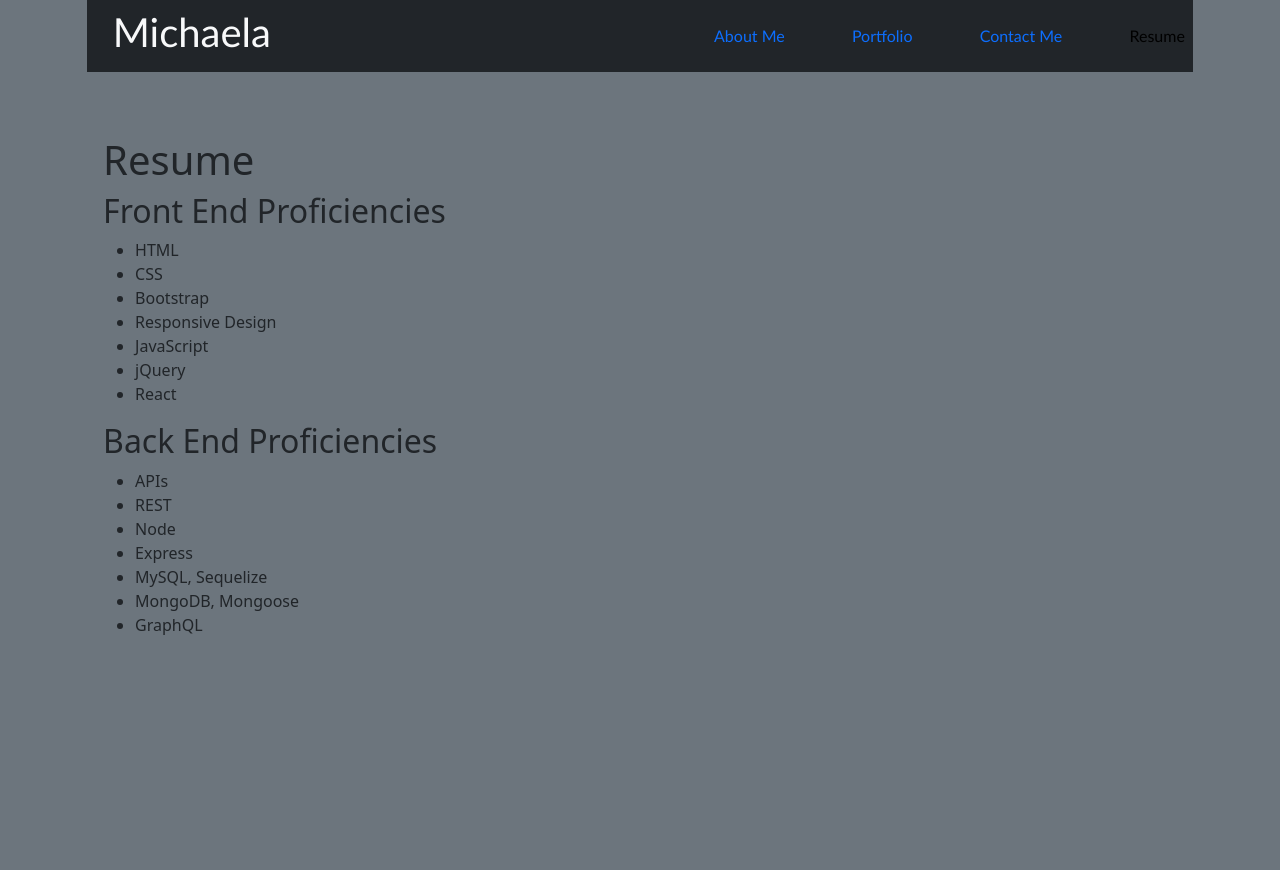
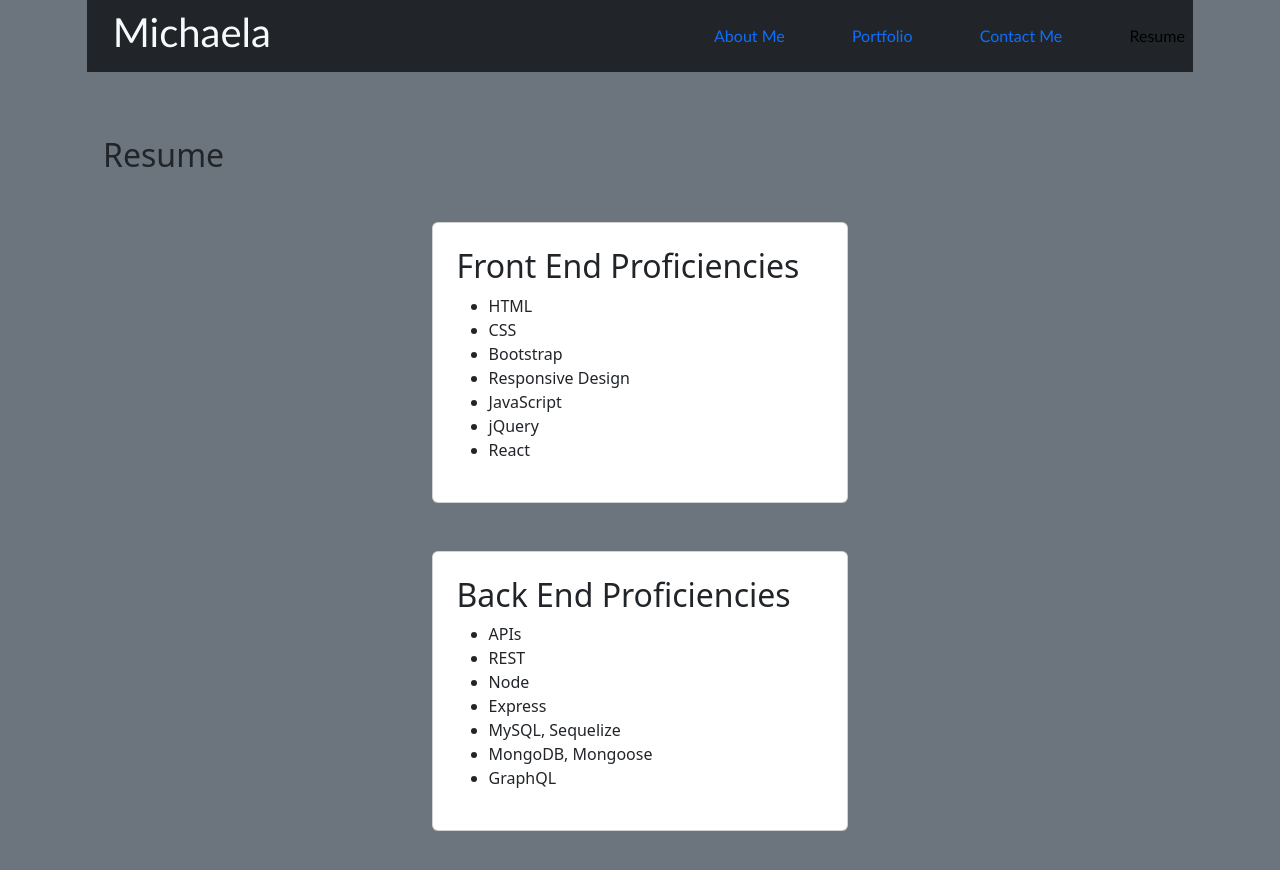
Before and after one commit to MichaelaRB/portfolio, a React (Vite) app: page /Resume in a window 1280 px wide. Shown: the top 870 px of the page. Before the commit the page ends 800 px from the top, so only its background shows below. Built offline with nearby package versions, Linux system fonts and the light colour scheme.

Commit message:
formatted the contact page and the resume page

```diff
--- a/src/pages/Contact.jsx
+++ b/src/pages/Contact.jsx
@@ -1,6 +1,6 @@
 export default function Contact() {
     return (
-      <div>
+      <div class="card bg-dark text-light p-3">
         <section class="mb-4">
 
             <h2 class="h1-responsive font-weight-bold text-center my-4">Contact Me</h2>
--- a/src/pages/Portfolio.jsx
+++ b/src/pages/Portfolio.jsx
@@ -9,7 +9,7 @@ import globe from '../assets/globe.png';
 export default function Blog() {
     return (
       <div>
-        <h1>Portfolio</h1>
+        <h2>Portfolio</h2>
       <div class="container w-50 d-flex flex-wrap">
         <div class="card text-bg-dark mt-5">
           <img src={petFacts} class="card-img-top" alt="The deployed Pet Facts website."/>
--- a/src/pages/Resume.jsx
+++ b/src/pages/Resume.jsx
@@ -1,8 +1,10 @@
 export default function Blog() {
     return (
       <div>
-        <h1>Resume</h1>
-        <h2>Front End Proficiencies</h2>
+        <h2>Resume</h2>
+        <div class="container w-50">
+        <div class="card m-5 p-4">
+          <h2 class="card-title">Front End Proficiencies</h2>
           <ul>
               <li>HTML</li>
               <li>CSS</li>
@@ -12,7 +14,9 @@ export default function Blog() {
               <li>jQuery</li>
               <li>React</li>
           </ul>
-        <h2>Back End Proficiencies</h2>
+        </div>
+        <div class="card m-5 p-4">
+          <h2 class="card-title">Back End Proficiencies</h2>
           <ul>
               <li>APIs</li>
               <li>REST</li>
@@ -23,5 +27,7 @@ export default function Blog() {
               <li>GraphQL</li>
           </ul>
         </div>
+        </div>
+      </div>
     );
   }
```
Lines whose indentation alone changed are shown as unchanged.
